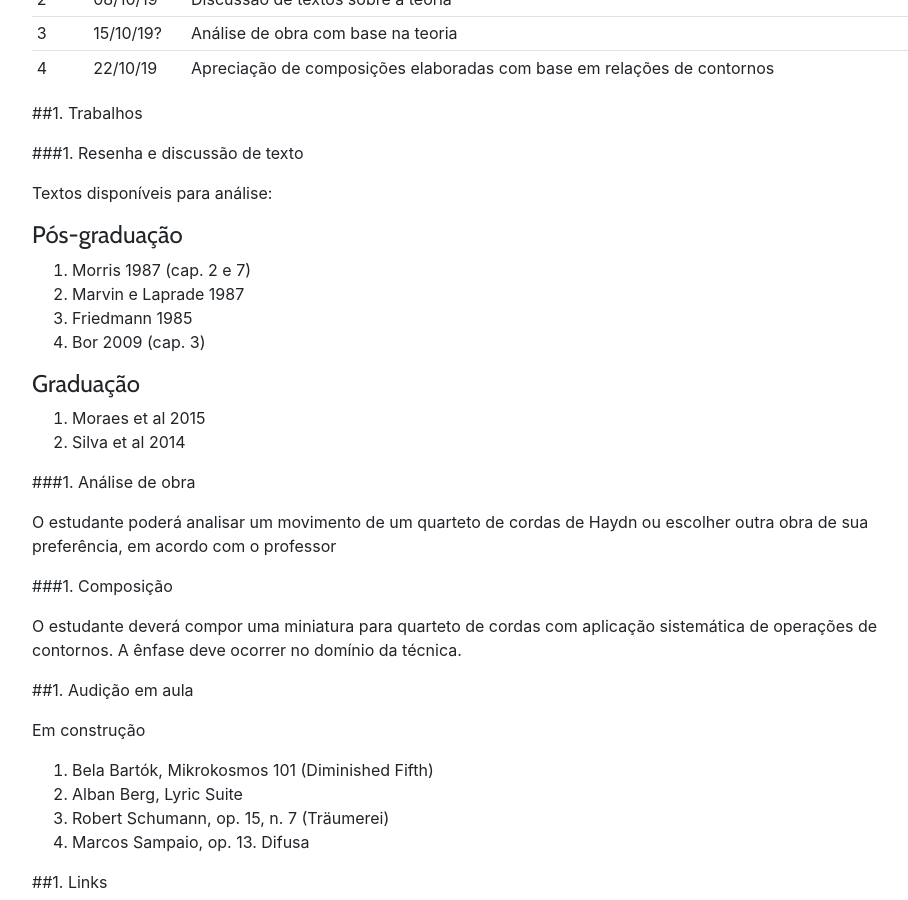
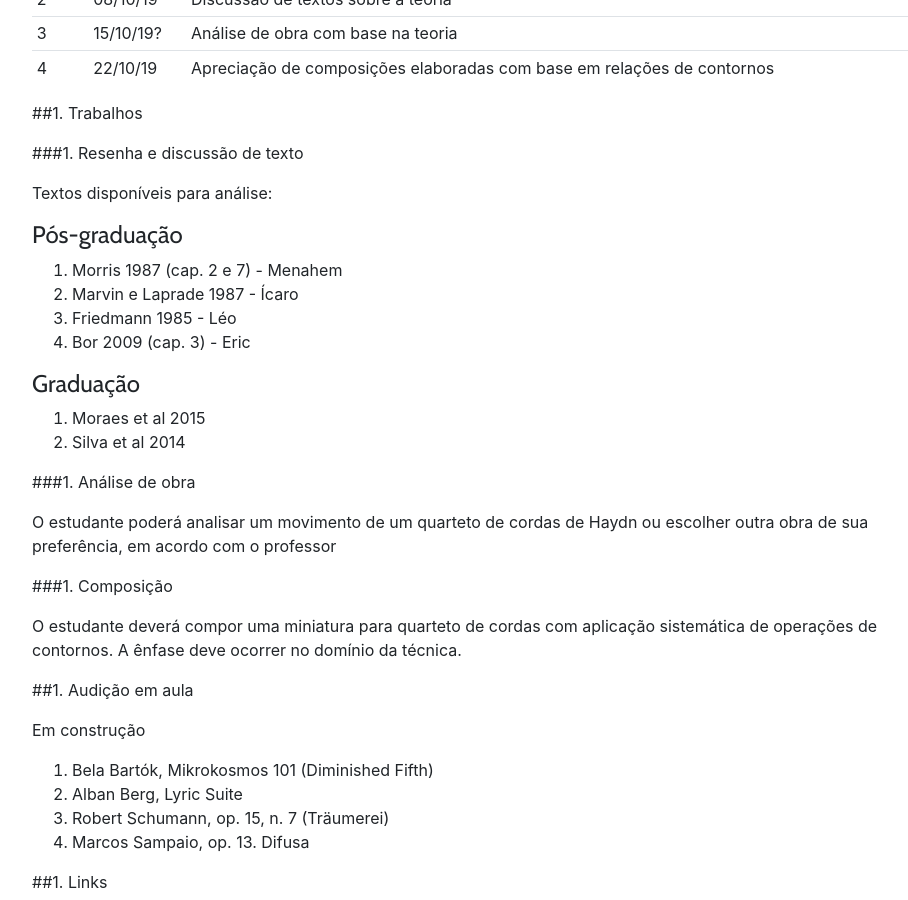
Before and after one commit to kroger/genosmus, a Jekyll site: the page built from _marcos/muse28.md, in a window 1280 px wide and 900 px high, scrolled down 1976 px. Shown: the whole window, without its empty margins (68-976 px from the left). Built offline with Jekyll 4.4.1, drawn with Linux system fonts in a browser that asks for light colours; the table of contents is made by our own code.

Commit message:
Distribuição de textos entre alunos

```diff
--- a/_marcos/muse28.md
+++ b/_marcos/muse28.md
@@ -100,10 +100,10 @@ Textos disponíveis para análise:
 
 #### Pós-graduação
 
-1. Morris 1987 (cap. 2 e 7)
-1. Marvin e Laprade 1987
-1. Friedmann 1985
-1. Bor 2009 (cap. 3)
+1. Morris 1987 (cap. 2 e 7) - Menahem
+1. Marvin e Laprade 1987 - Ícaro
+1. Friedmann 1985 - Léo
+1. Bor 2009 (cap. 3) - Eric
 
 #### Graduação
 
```
